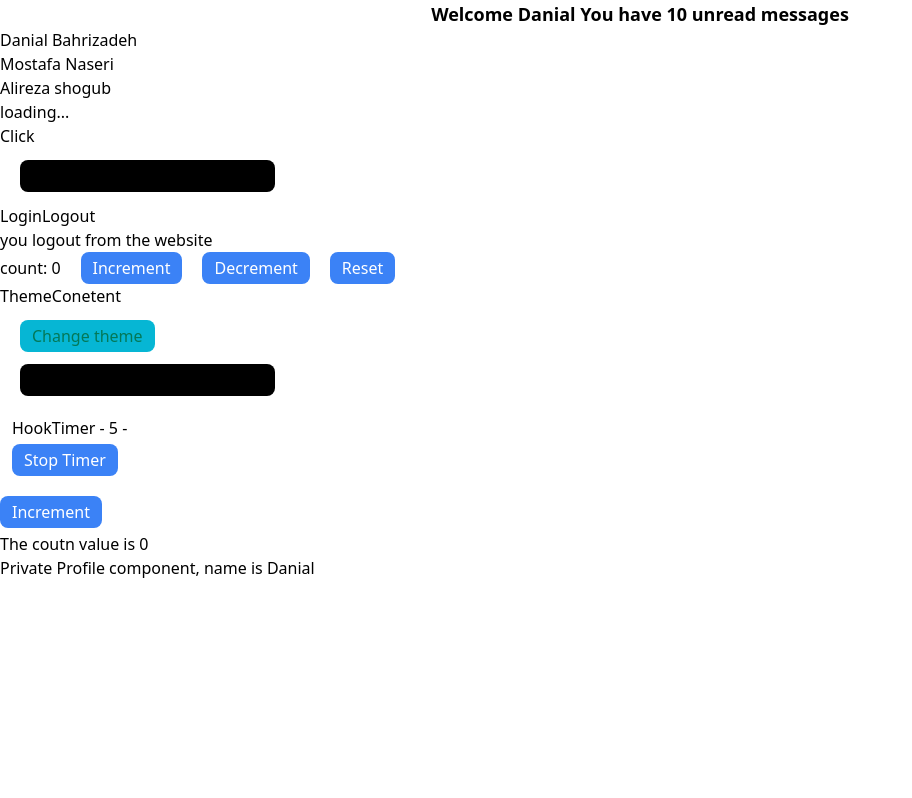
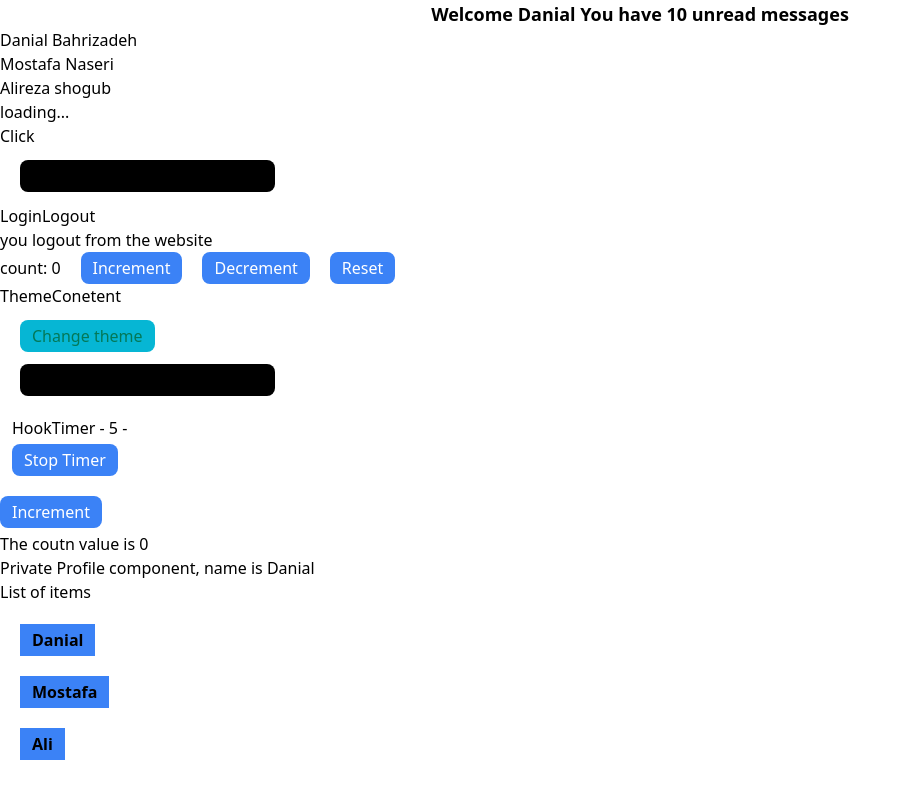
Before and after one commit to DanialBahrizadeh/react-typescript-2, a React (Create React App) app: page / in a window 1280 px wide. Shown: the whole page, without its empty margins (0-912 px from the left). Built offline with nearby package versions, Linux system fonts and the light colour scheme.

Commit message:
use some generics styles

```diff
--- a/src/App.tsx
+++ b/src/App.tsx
@@ -15,6 +15,7 @@
 import CounterClass from "./components/class/CounterClass";
 import Private from "./components/auth/Private";
 import Profile from "./components/auth/Profile";
+import List from "./components/generics/List";
 const App: React.FunctionComponent = () => {
   const personNames: PersonNameModel[] = [
     {
@@ -42,6 +43,20 @@
   const [isLogin, setIsLogin] = useState<boolean>(false);
 
   const darkMode = useDarkMode();
+  const items = [
+    {
+      id: 1,
+      value: "Danial",
+    },
+    {
+      id: 2,
+      value: "Mostafa",
+    },
+    {
+      id: 3,
+      value: "Ali",
+    },
+  ];
   return (
     <div className={darkMode.darkMode ? "dark" : "light"}>
       <Greet name="Danial" messageCount={10} isLogged={true} />
@@ -68,6 +83,7 @@
       <MutableRef />
       <CounterClass message="The coutn value is " />
       <Private isLogged={true} Component={Profile} />
+      <List items={items} onClick={(item) => console.log(item)} />
     </div>
   );
 };
--- /dev/null
+++ b/src/components/generics/List.tsx
@@ -0,0 +1,26 @@
+export interface ListProps<T> {
+  items: T[];
+  onClick: (value: T) => void;
+}
+
+const List = <T extends { id: number; value: string }>(props: ListProps<T>) => {
+  const itemsElements = props.items.map((item, index) => {
+    return (
+      <div
+        key={item.id}
+        onClick={() => props.onClick(item)}
+        className="bg-blue-500 px-3 py-1 ml-5 my-5 font-bold w-fit cursor-pointer"
+      >
+        {item.value}
+      </div>
+    );
+  });
+  return (
+    <div>
+      <h2>List of items</h2>
+      {itemsElements}
+    </div>
+  );
+};
+
+export default List;
```
